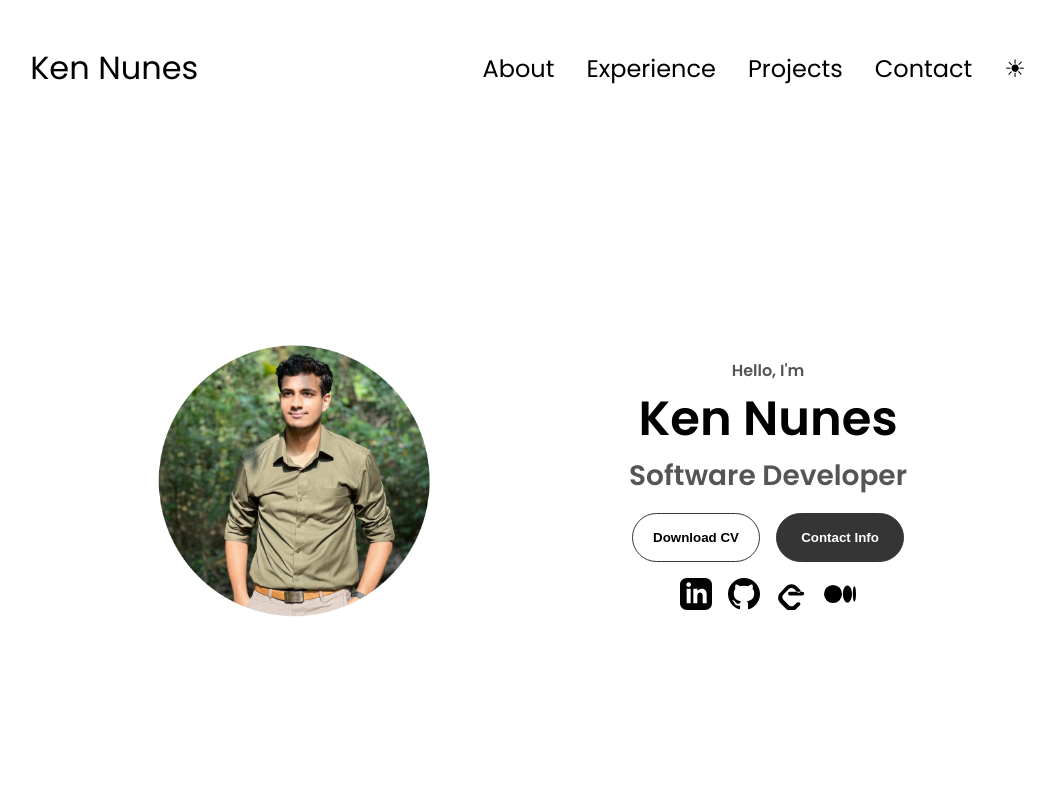
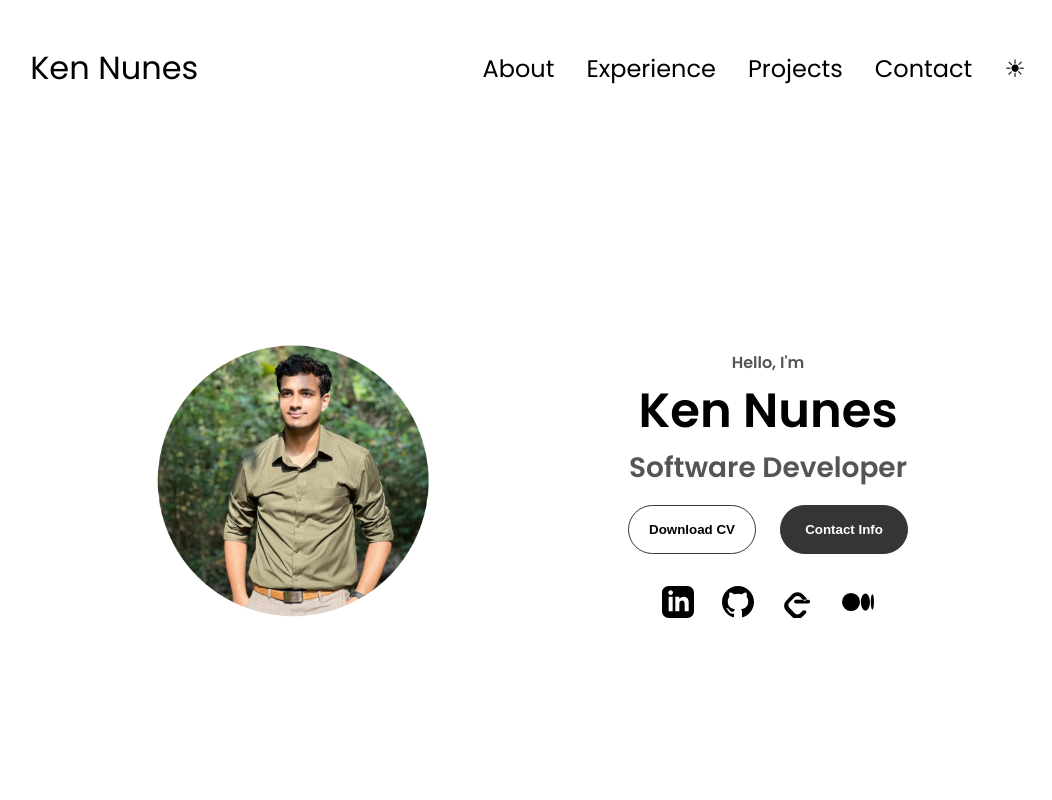
Before and after one commit to KenEverestNunes/Portfolio, a plain HTML site: page index.html in a window 1280 px wide. Shown: the top 800 px of the page, without its empty margins (112-1164 px from the left). Drawn offline with Linux system fonts and the light colour scheme.

Commit message:
style: increase spacing between hero action buttons and social icons

```diff
--- a/style.css
+++ b/style.css
@@ -184,8 +184,8 @@ section {
 #socials-container {
   display: flex;
   justify-content: center;
-  margin-top: 1rem;
-  gap: 1rem;
+  margin-top: 2rem;
+  gap: 1.75rem;
 }
 
 .icon {
@@ -244,7 +244,7 @@ body.dark-mode .social-icon {
 .btn-container {
   display: flex;
   justify-content: center;
-  gap: 1rem;
+  gap: 1.5rem;
 }
 
 .btn {
```
